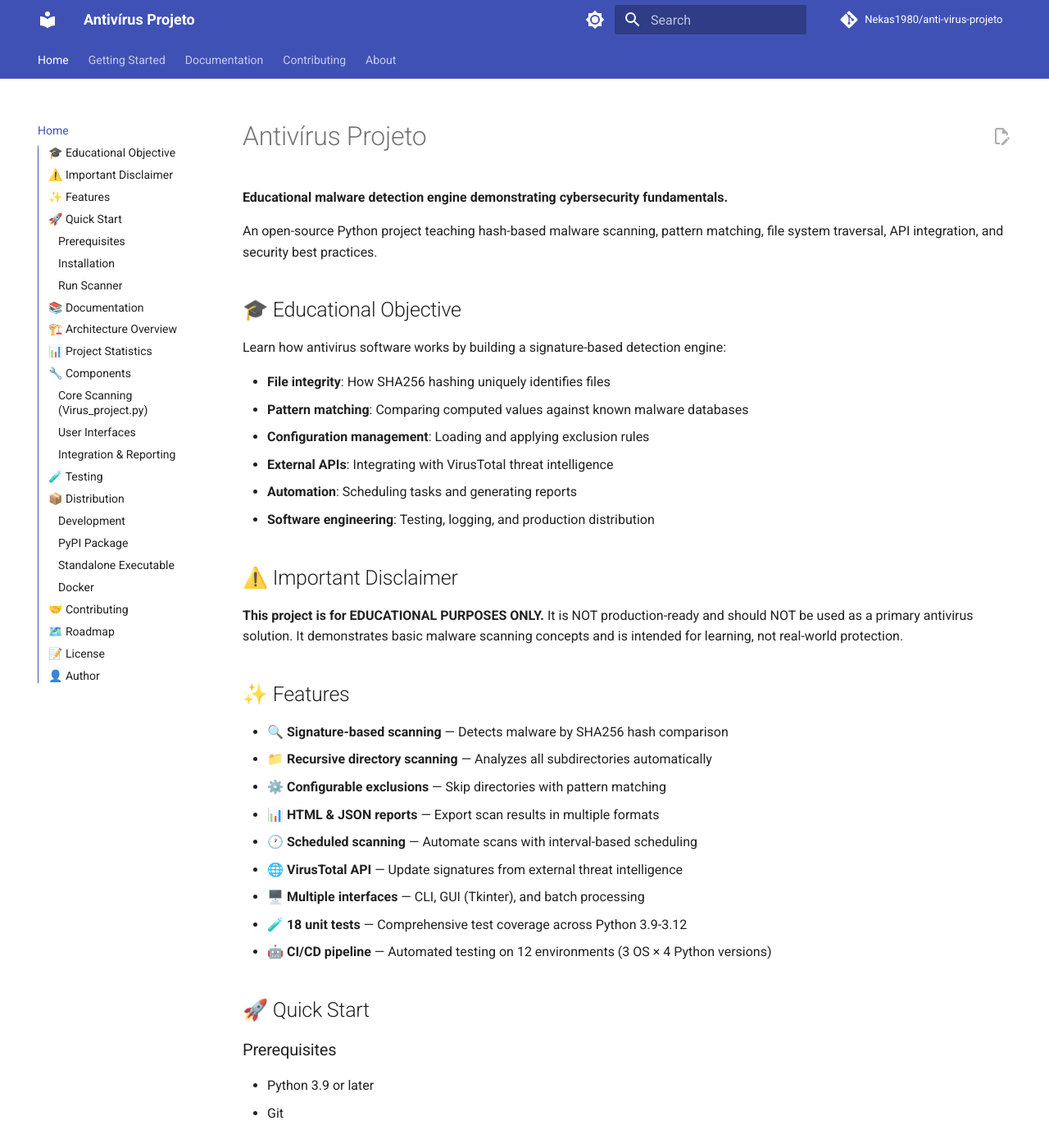
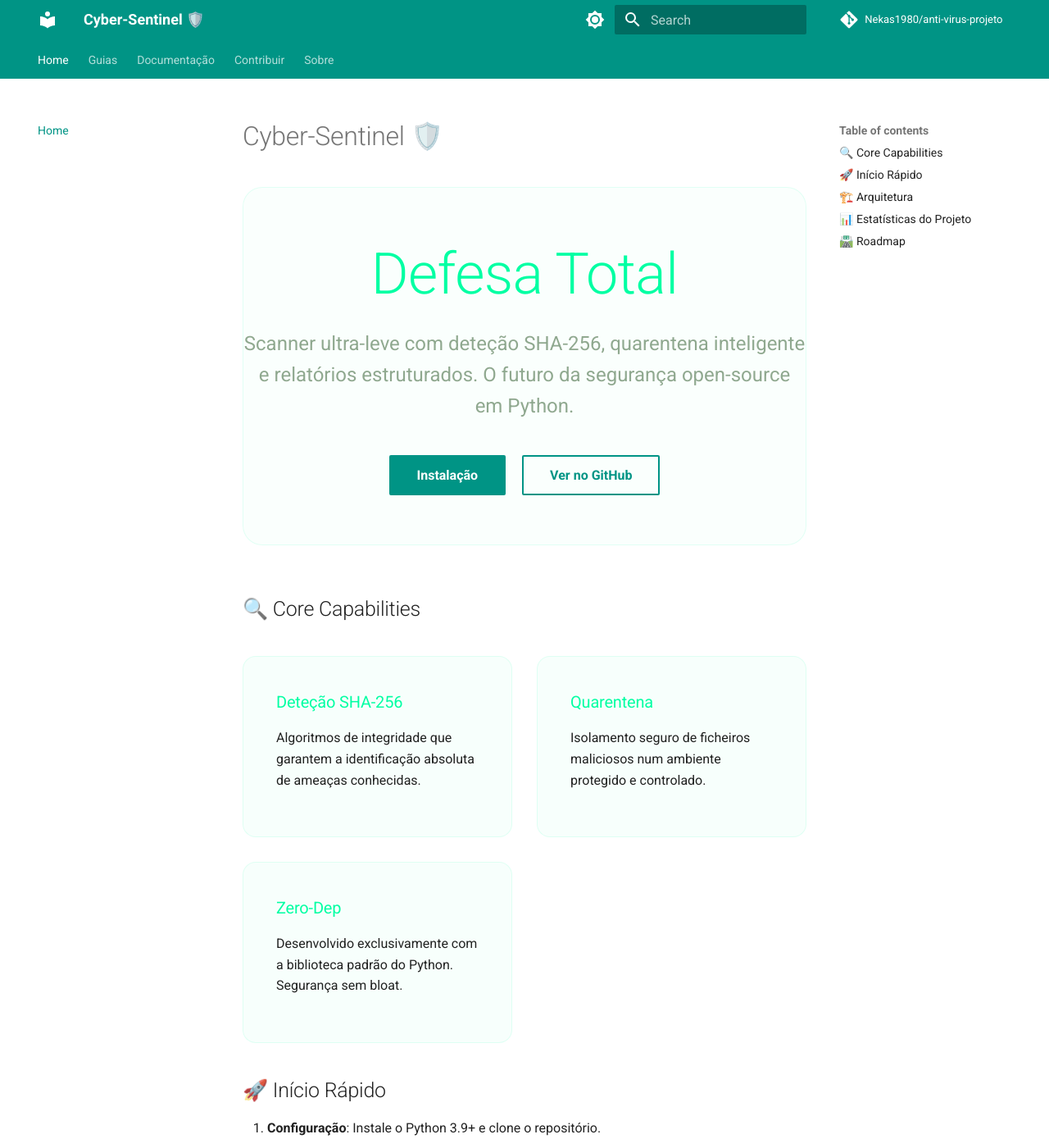
Before and after one commit to Nekas1980/anti-virus-projeto, an MkDocs documentation site: the page built from docs/index.md, in a window 1280 px wide and 1400 px high. Shown: the whole window at 82% size. Built offline with MkDocs 1.6.1 and Material for MkDocs 9.7.7, drawn with Linux system fonts in a browser that asks for light colours; comment, search, counter and statistics services are not loaded; some of the changed text lies outside the part shown.

Commit message:
docs: align documentation with Cyber-Sentinel 2026 redesign

````diff
--- a/docs/index.md
+++ b/docs/index.md
@@ -1,193 +1,67 @@
-# Antivírus Projeto
+# Cyber-Sentinel 🛡️
 
-**Educational malware detection engine demonstrating cybersecurity fundamentals.**
+<div class="hero-section" style="text-align: center; padding: 3rem 0; background: rgba(0, 255, 163, 0.02); border-radius: 24px; border: 1px solid rgba(0, 255, 163, 0.1); margin-bottom: 3rem;">
+    <h1 style="font-size: 3.5rem; margin-bottom: 1rem; color: #00ffa3;">Defesa Total</h1>
+    <p style="font-size: 1.2rem; color: #8fa88f; max-width: 700px; margin: 0 auto 2rem;">
+        Scanner ultra-leve com deteção SHA-256, quarentena inteligente e relatórios estruturados. O futuro da segurança open-source em Python.
+    </p>
+    <div style="display: flex; gap: 1rem; justify-content: center;">
+        <a href="guides/installation/" class="md-button md-button--primary">Instalação</a>
+        <a href="https://github.com/Nekas1980/anti-virus-projeto" class="md-button">Ver no GitHub</a>
+    </div>
+</div>
 
-An open-source Python project teaching hash-based malware scanning, pattern matching, file system traversal, API integration, and security best practices.
+## 🔍 Core Capabilities
 
-## 🎓 Educational Objective
+<div class="features-grid" style="display: grid; grid-template-columns: repeat(auto-fit, minmax(280px, 1fr)); gap: 1.5rem; margin: 2rem 0;">
+    <div class="feature-card" style="padding: 2rem; background: rgba(0, 255, 163, 0.03); border: 1px solid rgba(0, 255, 163, 0.1); border-radius: 16px;">
+        <h3 style="color: #00ffa3; margin-top: 0;">Deteção SHA-256</h3>
+        <p>Algoritmos de integridade que garantem a identificação absoluta de ameaças conhecidas.</p>
+    </div>
+    <div class="feature-card" style="padding: 2rem; background: rgba(0, 255, 163, 0.03); border: 1px solid rgba(0, 255, 163, 0.1); border-radius: 16px;">
+        <h3 style="color: #00ffa3; margin-top: 0;">Quarentena</h3>
+        <p>Isolamento seguro de ficheiros maliciosos num ambiente protegido e controlado.</p>
+    </div>
+    <div class="feature-card" style="padding: 2rem; background: rgba(0, 255, 163, 0.03); border: 1px solid rgba(0, 255, 163, 0.1); border-radius: 16px;">
+        <h3 style="color: #00ffa3; margin-top: 0;">Zero-Dep</h3>
+        <p>Desenvolvido exclusivamente com a biblioteca padrão do Python. Segurança sem bloat.</p>
+    </div>
+</div>
 
-Learn how antivirus software works by building a signature-based detection engine:
+## 🚀 Início Rápido
 
-- **File integrity**: How SHA256 hashing uniquely identifies files
-- **Pattern matching**: Comparing computed values against known malware databases
-- **Configuration management**: Loading and applying exclusion rules
-- **External APIs**: Integrating with VirusTotal threat intelligence
-- **Automation**: Scheduling tasks and generating reports
-- **Software engineering**: Testing, logging, and production distribution
-
-## ⚠️ Important Disclaimer
-
-**This project is for EDUCATIONAL PURPOSES ONLY.** It is NOT production-ready and should NOT be used as a primary antivirus solution. It demonstrates basic malware scanning concepts and is intended for learning, not real-world protection.
-
-## ✨ Features
-
-- 🔍 **Signature-based scanning** — Detects malware by SHA256 hash comparison
-- 📁 **Recursive directory scanning** — Analyzes all subdirectories automatically
-- ⚙️ **Configurable exclusions** — Skip directories with pattern matching
-- 📊 **HTML & JSON reports** — Export scan results in multiple formats
-- 🕐 **Scheduled scanning** — Automate scans with interval-based scheduling
-- 🌐 **VirusTotal API** — Update signatures from external threat intelligence
-- 🖥️ **Multiple interfaces** — CLI, GUI (Tkinter), and batch processing
-- 🧪 **18 unit tests** — Comprehensive test coverage across Python 3.9-3.12
-- 🤖 **CI/CD pipeline** — Automated testing on 12 environments (3 OS × 4 Python versions)
-
-## 🚀 Quick Start
-
-### Prerequisites
-- Python 3.9 or later
-- Git
-
-### Installation
-
-```bash
-# Clone repository
-git clone https://github.com/Nekas1980/anti-virus-projeto.git
-cd anti-virus-projeto
-
-# Create virtual environment
-python3 -m venv venv
-source venv/bin/activate  # Windows: venv\Scripts\activate
-
-# Install dependencies
-pip install -r requirements.txt
-```
-
-### Run Scanner
-
-```bash
-# CLI mode
-python Virus_project.py /path/to/scan
-
-# GUI mode
-python gui3.py
-
-# Scheduler (background scans)
-python scheduler.py create-config
-python scheduler.py run
-```
-
-## 📚 Documentation
-
-- **[Getting Started](guides/installation.md)** — Setup and first steps
-- **[How It Works](guides/how-it-works.md)** — Technical overview
-- **[Architecture](architecture/architecture.md)** — Detailed design and modules
-- **[Development](architecture/development.md)** — Development setup and workflow
-- **[Contributing](contribute/guidelines.md)** — Contribution guidelines
-- **[Roadmap](contribute/roadmap.md)** — Future improvements
-
-## 🏗️ Architecture Overview
-
-```
-User Interface (CLI, GUI, Batch)
-        ↓
-Scanning Engine (hash matching, recursion)
-        ↓
-Support Services (API, scheduler, reports)
-        ↓
-Data Layer (JSON configs, quarantine)
-```
-
-## 📊 Project Statistics
-
-| Metric | Value |
-|--------|-------|
-| **Core code** | ~500 lines Python |
-| **Tests** | 18 unit tests |
-| **CI/CD** | 12 test matrices |
-| **Compatibility** | Python 3.9, 3.10, 3.11, 3.12 |
-| **OS Support** | Windows, macOS, Linux |
-| **Dependencies** | 2 (colorama, requests) |
-| **Documentation** | 1200+ lines |
-
-## 🔧 Components
-
-### Core Scanning (`Virus_project.py`)
-- SHA256 file hashing
-- Signature database loading
-- Recursive directory scanning
-- Exclusion pattern matching
-- Malware quarantine
-
-### User Interfaces
-- **CLI** — Command-line interface
-- **GUI** — Tkinter-based graphical interface
-- **Scheduler** — Background automated scanning
-- **Batch** — Programmatic scanning
-
-### Integration & Reporting
-- **VirusTotal API** — External threat intelligence
-- **Report Generator** — HTML & JSON export
-- **Logging** — Audit trails and debugging
-
-## 🧪 Testing
-
-```bash
-# Run all tests
-python -m unittest test_virus_project -v
-
-# Run with coverage
-pytest test_virus_project.py --cov=. --cov-report=html
-```
-
-**CI/CD**: Tests automatically run on every push across:
-- Ubuntu (latest)
-- macOS (latest)
-- Windows (latest)
-- Python 3.9, 3.10, 3.11, 3.12
-
-## 📦 Distribution
-
-### Development
-```bash
-pip install -e .
-```
-
-### PyPI Package
-Installable via pip, ready for distribution.
-
-### Standalone Executable
-Compiled Windows executable (no Python required).
-
-### Docker
-Containerized deployment.
-
-## 🤝 Contributing
-
-We welcome contributions! Before submitting:
-
-1. Read [Contributing Guidelines](contribute/guidelines.md)
-2. Check [Project Structure](contribute/structure.md)
-3. Run tests: `python -m unittest test_virus_project -v`
-4. Format code: `black .`
-
-## 🗺️ Roadmap
-
-Short term:
-- Web UI (Flask/FastAPI + React)
-- Database backend (SQLite/PostgreSQL)
-- YARA rules integration
-
-Medium term:
-- ML-based detection
-- Real-time file monitoring
-- REST API server
-
-Long term:
-- Distributed scanning
-- Advanced threat feeds
-- Kubernetes deployment
-
-See [full roadmap](contribute/roadmap.md).
-
-## 📝 License
-
-MIT License — See LICENSE file for details.
-
-## 👤 Author
-
-[Nelson M Madeira Rijo](https://github.com/Nekas1980)
-*Python Bootcamp — IEFP 2026 · Transition to Cybersecurity* 🔐
+1.  **Configuração**: Instale o Python 3.9+ e clone o repositório.
+2.  **Operação**: Execute `python Virus_project.py` e indique a pasta alvo.
 
 ---
 
-**Get started**: [Installation Guide →](guides/installation.md)
+## 🏗️ Arquitetura
+
+```mermaid
+graph TD
+    UI[User Interface] --> Engine[Scanning Engine]
+    Engine --> Support[Support Services]
+    Support --> Data[Data Layer]
+```
+
+## 📊 Estatísticas do Projeto
+
+| Métrica | Valor |
+| :--- | :--- |
+| **Código Core** | ~500 linhas Python |
+| **Testes** | 18 unit tests |
+| **Compatibilidade** | Python 3.9+ |
+| **Licença** | MIT |
+
+---
+
+## 🛣️ Roadmap
+
+- [x] Motor de Hashing SHA-256
+- [x] Quarentena Inteligente
+- [ ] Interface CustomTkinter Premium (Em curso)
+- [ ] Integração API VirusTotal
+
+---
+Desenvolvido por [Nelson M Madeira Rijo](https://github.com/Nekas1980)
+*Python Bootcamp — IEFP 2026 · Transition to Cybersecurity* 🔐
--- a/mkdocs.yml
+++ b/mkdocs.yml
@@ -1,6 +1,6 @@
-site_name: Antivírus Projeto
+site_name: Cyber-Sentinel 🛡️
 site_description: Educational malware detection engine demonstrating cybersecurity fundamentals
-site_author: Nekas1980
+site_author: Nelson M Madeira Rijo
 site_url: https://nekas1980.github.io/anti-virus-projeto/
 repo_url: https://github.com/Nekas1980/anti-virus-projeto
 repo_name: Nekas1980/anti-virus-projeto
@@ -9,33 +9,26 @@ edit_uri: edit/main/docs/
 theme:
   name: material
   palette:
+    - media: "(prefers-color-scheme: dark)"
+      scheme: slate
+      primary: teal
+      accent: cyan
+      toggle:
+        icon: material/brightness-4
+        name: Switch to light mode
     - media: "(prefers-color-scheme: light)"
       scheme: default
-      primary: indigo
-      accent: indigo
+      primary: teal
+      accent: cyan
       toggle:
         icon: material/brightness-7
         name: Switch to dark mode
-    - media: "(prefers-color-scheme: dark)"
-      scheme: slate
-      primary: indigo
-      accent: indigo
-      toggle:
-        icon: material/brightness-4
-        name: Switch to light mode
   features:
     - navigation.tabs
     - navigation.sections
-    - navigation.expand
-    - toc.integrate
     - search.suggest
     - search.highlight
     - content.code.copy
-    - content.action.edit
-
-plugins:
-  - search
-  - mkdocstrings
 
 markdown_extensions:
   - pymdownx.highlight:
@@ -43,26 +36,27 @@ markdown_extensions:
   - pymdownx.superfences
   - pymdownx.tabbed:
       alternate_style: true
-  - pymdownx.tasklist
   - admonition
   - tables
+  - attr_list
+  - md_in_html
   - toc:
       permalink: true
 
 nav:
   - Home: index.md
-  - Getting Started:
-    - Installation: guides/installation.md
-    - Quick Start: guides/quickstart.md
-    - How It Works: guides/how-it-works.md
-  - Documentation:
-    - Architecture: architecture/architecture.md
-    - Development: architecture/development.md
-    - Building & Distribution: architecture/build.md
-  - Contributing:
-    - Guidelines: contribute/guidelines.md
-    - Project Structure: contribute/structure.md
+  - Guias:
+    - Instalação: guides/installation.md
+    - Início Rápido: guides/quickstart.md
+    - Funcionamento: guides/how-it-works.md
+  - Documentação:
+    - Arquitetura: architecture/architecture.md
+    - Desenvolvimento: architecture/development.md
+    - Build: architecture/build.md
+  - Contribuir:
+    - Diretrizes: contribute/guidelines.md
+    - Estrutura: contribute/structure.md
     - Roadmap: contribute/roadmap.md
-  - About:
-    - License: about/license.md
-    - Session Summary: about/session-summary.md
+  - Sobre:
+    - Licença: about/license.md
+    - Resumo da Sessão: about/session-summary.md
````
